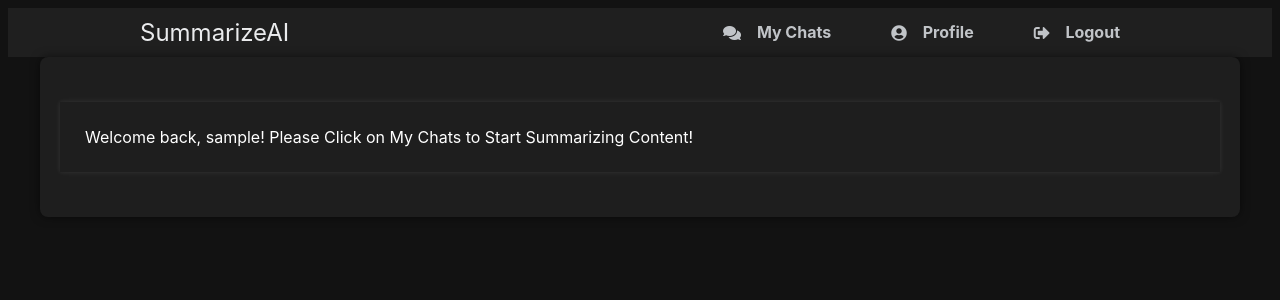
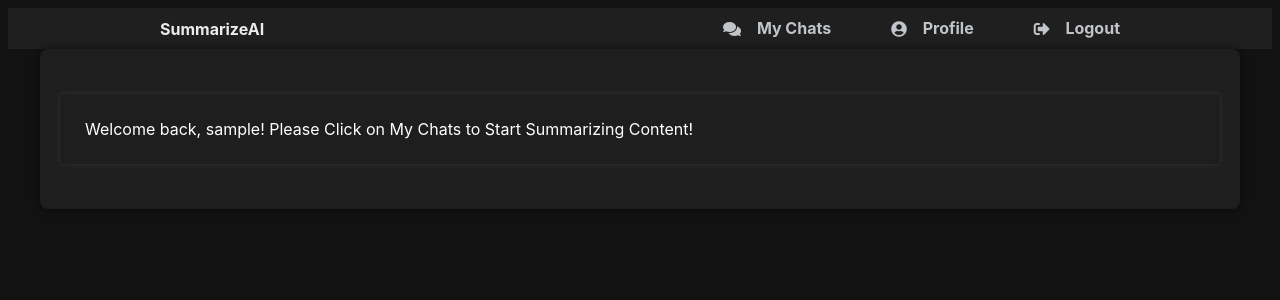
Before and after one commit to PranayV66/summarizer-app-auth, a Flask app: page /home in a window 1280 px wide. Shown: the top 300 px of the page. Run offline with Flask 2, Linux system fonts and the light colour scheme; the visitor is signed in with stand-in values (Sample User, id 1); some libraries are stand-ins or nearby versions.

Commit message:
Playing around with styles

```diff
--- a/static/style.css
+++ b/static/style.css
@@ -146,6 +146,13 @@
 .navtop div a:hover {
     color: #eaebed;
 }
+.navtop div h1 a {
+    color: #eaebed;
+    text-decoration: none;
+}
+.navtop div h1 a:hover {
+    color: #ffdd57;
+}
 body.loggedin {
     background-color: #121212;
 }
@@ -168,7 +175,7 @@
     padding: 25px 0;
     font-size: 22px;
     border-bottom: 1px solid #e0e0e3;
-    color: #4a536e;
+    color: #ffffff;
 }
 .content > p, .content > div {
     box-shadow: 0 0 5px 0 rgba(255, 255, 255, 0.1);
@@ -188,6 +195,10 @@
 .content > div p {
   padding: 5px;
   margin: 0 0 10px 0;
+}
+.content table tr td:first-child {
+    color: #ffffff;
+    font-weight: bold;
 }
 button {
     background-color: #333333;
--- a/templates/layout.html
+++ b/templates/layout.html
@@ -9,7 +9,7 @@
 	<body class="loggedin">
 		<nav class="navtop">
 			<div>
-				<h1>SummarizeAI</h1>
+				<h1><a href="/home">SummarizeAI</a></h1>
 				<ul class="nav-links">
 					<li><a href="http://3.209.77.92:3000/"><i class="fas fa-comments"></i>My Chats</a></li>
                     <li><a href="{{ url_for('profile.profile') }}"><i class="fas fa-user-circle"></i>Profile</a></li>
```
